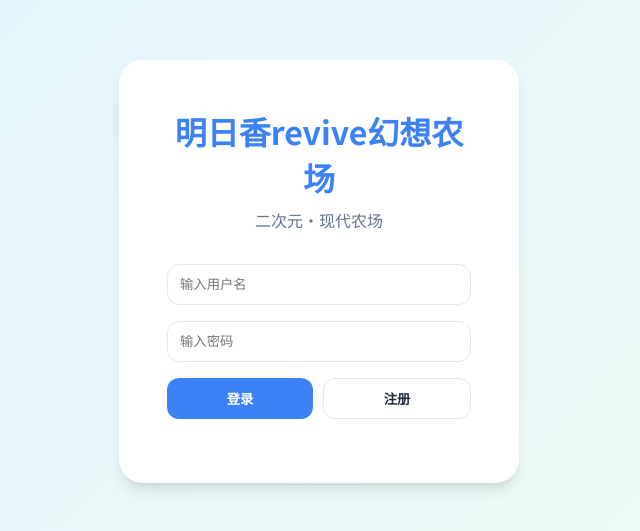
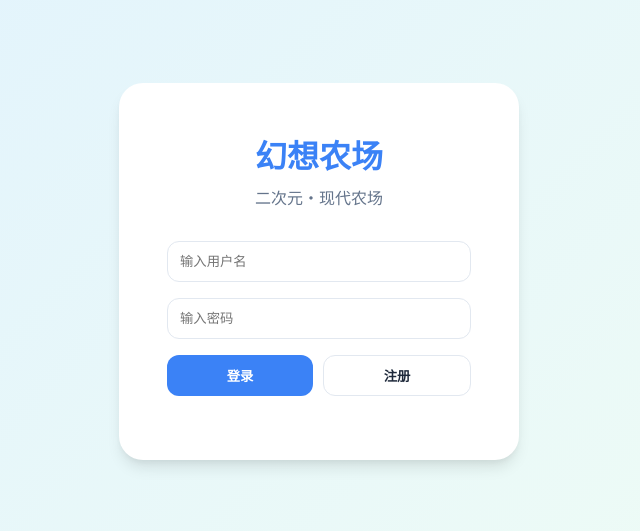
Before and after one commit to wanheng20031114/web-farming-game, a website: page public/index.html in a window 1280 px wide. Shown: the part 129-660 px from the top of the page, without its empty margins (321-961 px from the left). Drawn offline with Linux system fonts and the light colour scheme.

Commit message:
name changed

```diff
--- a/public/index.html
+++ b/public/index.html
@@ -14,7 +14,7 @@
     <!-- 登录/注册 -->
     <div id="auth-screen">
         <div class="auth-card">
-            <h1>明日香revive幻想农场</h1>
+            <h1>幻想农场</h1>
             <p style="color:#64748b; margin-bottom: 2rem;">二次元·现代农场</p>
             <input type="text" id="username" class="auth-input" placeholder="输入用户名" autocomplete="off">
             <input type="password" id="password" class="auth-input" placeholder="输入密码">
```
